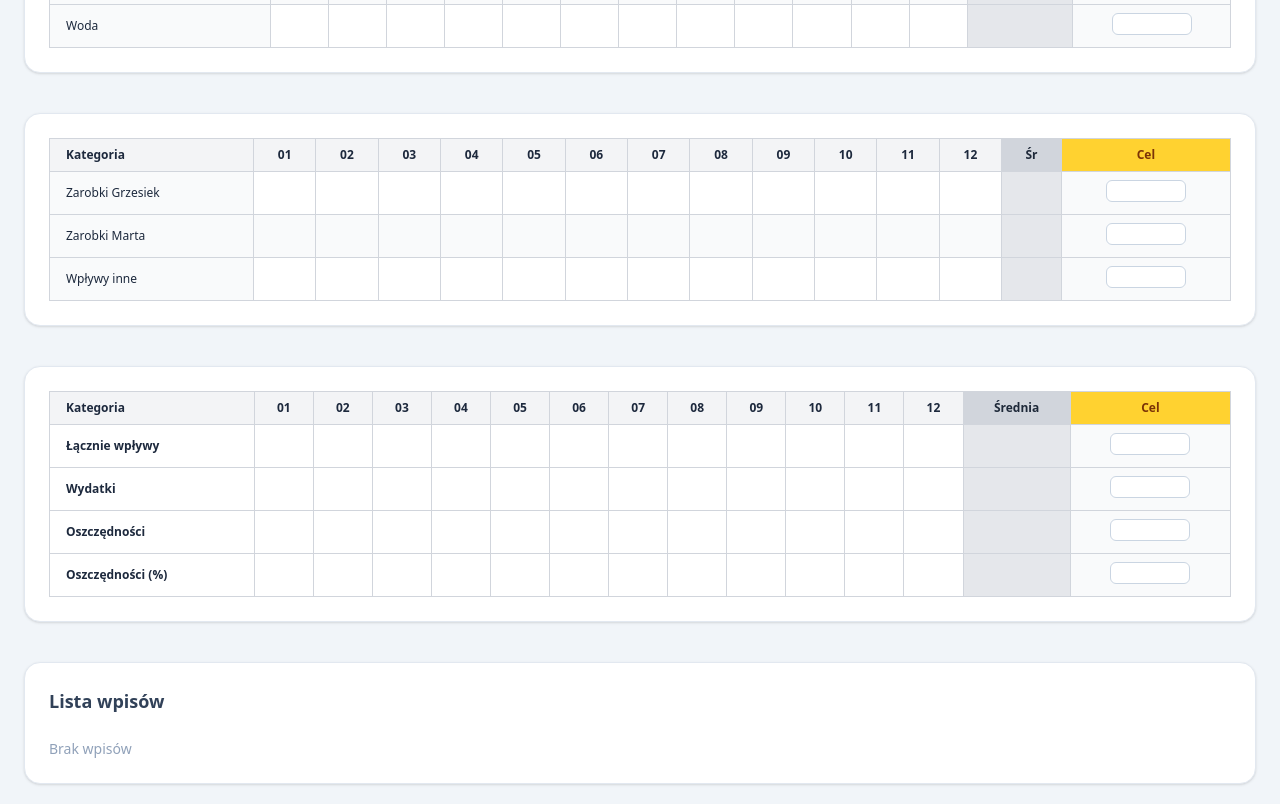
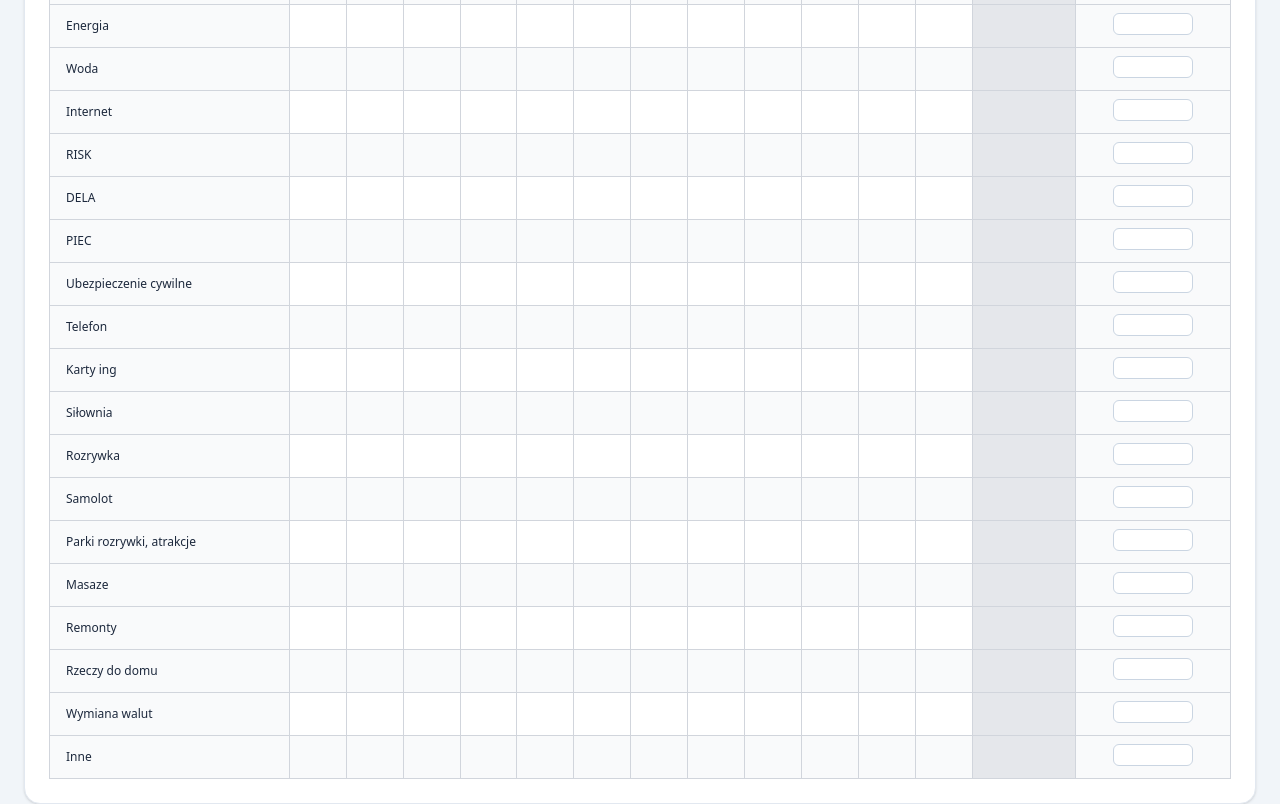
Before and after one commit to oleksaGrzegorz/budget-app, a React (Vite) app: page / in a window 1280 px wide. Shown: the part 1220-2024 px from the top of the page. Built offline with nearby package versions, Linux system fonts and the light colour scheme.

Commit message:
fix: reorganize categories for better clarity and consistency

```diff
--- a/src/data/categories.ts
+++ b/src/data/categories.ts
@@ -4,14 +4,31 @@ export const categories = [
   "Jedzenie - miasto",
   "Dziecko",
   "Pies",
+  "Ubezpieczenie zdr",
+  "Dentyści leki itd",
+  "Fryzjer",
   "Ciuchy/obuwie",
   "Paliwo - dacia",
   "Paliwo - renault",
   "Podatek auto",
   "Ubezpieczenie auta",
   "Naprawy aut i części",
-  "Ubezpieczenie zdr",
-  "Dentyści leki itd",
   "Energia",
   "Woda",
+  "Internet",
+  "RISK",
+  "DELA",
+  "PIEC",
+  "Ubezpieczenie cywilne",
+  "Telefon",
+  "Karty ing",
+  "Siłownia",
+  "Rozrywka",
+  "Samolot",
+  "Parki rozrywki, atrakcje",
+  "Masaze",
+  "Remonty",
+  "Rzeczy do domu",
+  "Wymiana walut",
+  "Inne",
 ];
```
